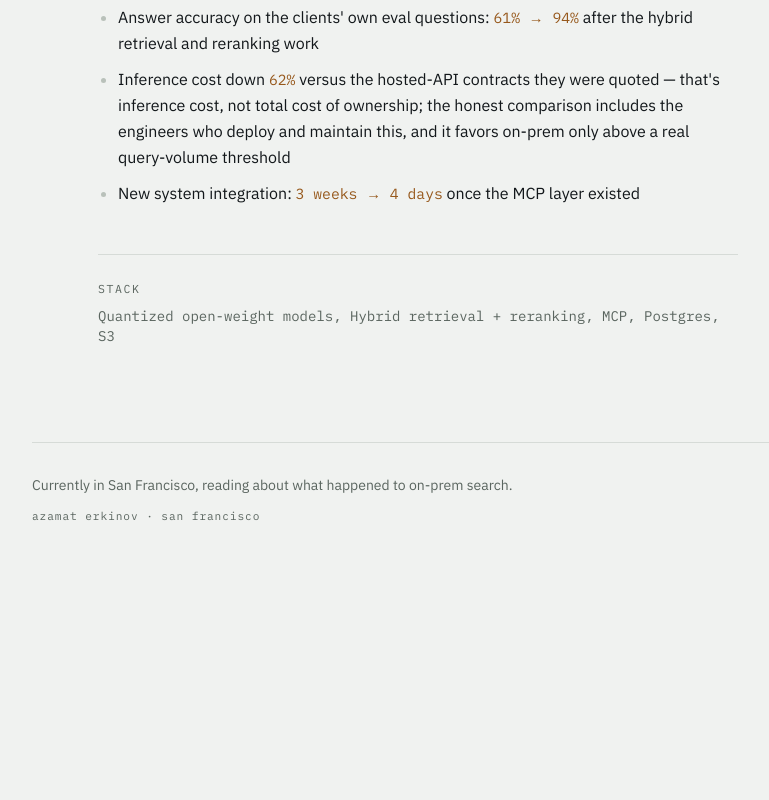
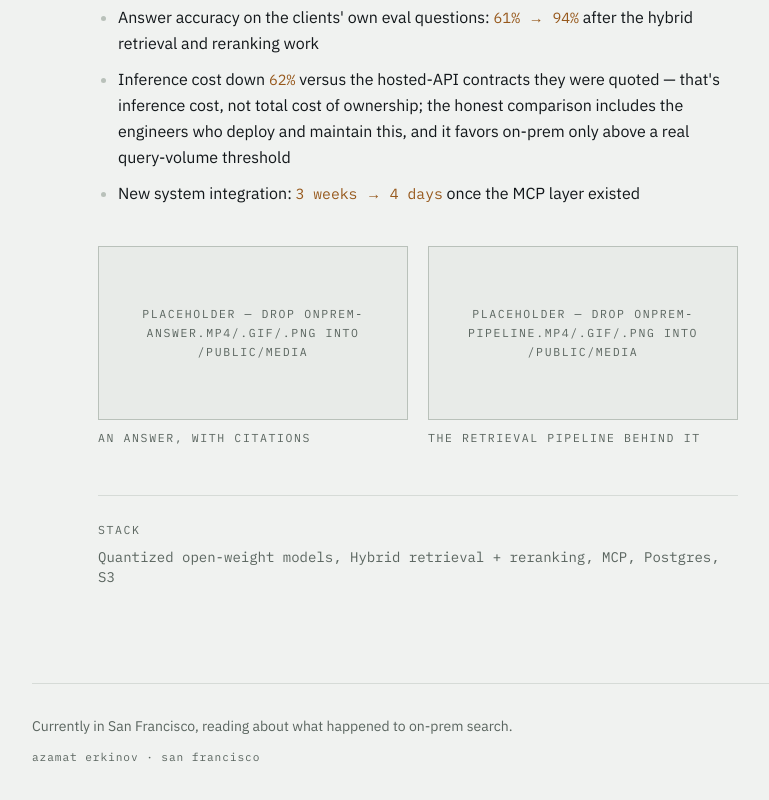
Before and after one commit to Azamatprea/azamat-app, a Next.js app: page /work/on-prem-rag in a window 1280 px wide. Shown: the part 1366-2166 px from the top of the page, without its empty margins (222-991 px from the left). Before the commit the page ends 1947 px from the top, so only its background shows below. Built offline with nearby package versions, Linux system fonts and the light colour scheme.

Commit message:
Screenshot pair frames, Safecast demo recording

```diff
--- a/app/work/[slug]/page.tsx
+++ b/app/work/[slug]/page.tsx
@@ -5,6 +5,7 @@ import { getWorkEntries, getWorkEntry } from "@/lib/content";
 import { ogImage } from "@/lib/og";
 import { systemDiagrams } from "@/components/system-diagrams";
 import { InlineRecording } from "@/components/inline-recording";
+import { ScreenshotPair } from "@/components/screenshot-pair";
 import { Mdx } from "@/components/mdx";
 import { EntryLinks } from "@/components/entry-links";
 
@@ -62,7 +63,7 @@ export default async function CaseStudy({
         <EntryLinks links={entry.links} className="mt-4 text-sm" />
       </header>
 
-      <Mdx source={entry.body} components={{ InlineRecording, ...(Diagram ? { SystemDiagram: Diagram } : {}) }} />
+      <Mdx source={entry.body} components={{ InlineRecording, ScreenshotPair, ...(Diagram ? { SystemDiagram: Diagram } : {}) }} />
 
       <footer className="mt-12 border-t border-line pt-6">
         <p className="label mb-2">Stack</p>
--- a/components/mdx.tsx
+++ b/components/mdx.tsx
@@ -61,7 +61,8 @@ export function Mdx({
   components = {},
 }: {
   source: string;
-  components?: Record<string, ComponentType>;
+  // eslint-disable-next-line @typescript-eslint/no-explicit-any
+  components?: Record<string, ComponentType<any>>;
 }) {
   return (
     <MDXRemote source={source} components={{ ...baseComponents, ...components }} />
--- /dev/null
+++ b/components/screenshot-pair.tsx
@@ -0,0 +1,81 @@
+import fs from "node:fs";
+import path from "node:path";
+import { ShotVideo } from "@/components/shot-media";
+
+/*
+  Result ↔ mechanism: two media frames side by side (stacked on mobile),
+  same aspect ratio, hairline border, a small caption under each. The
+  left shows what the user sees; the right shows the machinery behind it.
+
+  Sources are extension-less base paths (e.g. "/media/safecast-answer").
+  Drop a file with that name into /public/media in any of these formats
+  and it renders — video formats (preferred over GIF: ~10x smaller) play
+  muted and looping, pause under prefers-reduced-motion, and toggle on
+  tap. Until a file exists, the frame is a labeled placeholder.
+*/
+
+const extensions = ["mp4", "webm", "gif", "png", "jpg", "jpeg"] as const;
+
+function resolve(base: string) {
+  for (const ext of extensions) {
+    if (fs.existsSync(path.join(process.cwd(), "public", `${base}.${ext}`))) {
+      return { src: `${base}.${ext}`, video: ext === "mp4" || ext === "webm" };
+    }
+  }
+  return null;
+}
+
+function Shot({
+  base,
+  alt,
+  caption,
+}: {
+  base: string;
+  alt: string;
+  caption: string;
+}) {
+  const found = resolve(base);
+  return (
+    <figure className="min-w-0">
+      <div className="flex aspect-video items-center justify-center overflow-hidden border border-line-strong bg-panel">
+        {found ? (
+          found.video ? (
+            <ShotVideo src={found.src} label={alt} />
+          ) : (
+            // eslint-disable-next-line @next/next/no-img-element
+            <img src={found.src} alt={alt} className="h-full w-full object-cover" />
+          )
+        ) : (
+          <p className="label px-4 text-center normal-case tracking-normal">
+            Placeholder — drop {base.replace("/media/", "")}
+            .mp4/.gif/.png into /public/media
+          </p>
+        )}
+      </div>
+      <figcaption className="label mt-2 tracking-[0.08em]">{caption}</figcaption>
+    </figure>
+  );
+}
+
+export function ScreenshotPair({
+  leftSrc,
+  leftAlt,
+  leftCaption,
+  rightSrc,
+  rightAlt,
+  rightCaption,
+}: {
+  leftSrc: string;
+  leftAlt: string;
+  leftCaption: string;
+  rightSrc: string;
+  rightAlt: string;
+  rightCaption: string;
+}) {
+  return (
+    <div className="my-10 grid gap-5 sm:grid-cols-2">
+      <Shot base={leftSrc} alt={leftAlt} caption={leftCaption} />
+      <Shot base={rightSrc} alt={rightAlt} caption={rightCaption} />
+    </div>
+  );
+}
--- /dev/null
+++ b/components/shot-media.tsx
@@ -0,0 +1,39 @@
+"use client";
+
+import { useEffect, useRef } from "react";
+
+/*
+  Client half of a screenshot-pair cell when the file is a video:
+  muted, looping, gif-like — but pauses under prefers-reduced-motion
+  and toggles on tap.
+*/
+
+export function ShotVideo({ src, label }: { src: string; label: string }) {
+  const ref = useRef<HTMLVideoElement>(null);
+
+  useEffect(() => {
+    const reduced = window.matchMedia("(prefers-reduced-motion: reduce)").matches;
+    if (!reduced) ref.current?.play().catch(() => {});
+  }, []);
+
+  function toggle() {
+    const v = ref.current;
+    if (!v) return;
+    if (v.paused) v.play().catch(() => {});
+    else v.pause();
+  }
+
+  return (
+    <video
+      ref={ref}
+      src={src}
+      muted
+      loop
+      playsInline
+      preload="metadata"
+      onClick={toggle}
+      className="h-full w-full cursor-pointer object-cover"
+      aria-label={label}
+    />
+  );
+}
--- a/content/work/on-prem-rag.mdx
+++ b/content/work/on-prem-rag.mdx
@@ -34,3 +34,15 @@ The piece that changed the clients' build-vs-rent math most was neither of those
 - Answer accuracy on the clients' own eval questions: <R>61% → 94%</R> after the hybrid retrieval and reranking work
 - Inference cost down <R>62%</R> versus the hosted-API contracts they were quoted — that's inference cost, not total cost of ownership; the honest comparison includes the engineers who deploy and maintain this, and it favors on-prem only above a real query-volume threshold
 - New system integration: <R>3 weeks → 4 days</R> once the MCP layer existed
+
+{/* TODO: replace with real screenshots — left: anonymized answer with
+    citations; right: redacted view of the retrieval pipeline or eval harness. */}
+
+<ScreenshotPair
+  leftSrc="/media/onprem-answer"
+  leftAlt="An anonymized answer with source citations from the on-prem system"
+  leftCaption="An answer, with citations"
+  rightSrc="/media/onprem-pipeline"
+  rightAlt="A redacted view of the hybrid retrieval pipeline and eval harness"
+  rightCaption="The retrieval pipeline behind it"
+/>
--- a/content/work/origin.mdx
+++ b/content/work/origin.mdx
@@ -31,3 +31,15 @@ The decision that won the engineering award was inference. Running Shisa-70B, a
 
 - Full research loop — filings in, cited draft thesis out — in <R>12 s</R>, down from the hours an analyst spends; measured under hackathon demo conditions, not production load
 - Won <R>“Most Impressive Engineering Lift”</R> from the judging panel
+
+{/* TODO: replace with real screenshots — left: the agent's drafted thesis
+    output; right: the LangGraph run trace. */}
+
+<ScreenshotPair
+  leftSrc="/media/origin-output"
+  leftAlt="A drafted research thesis produced by the agent pipeline"
+  leftCaption="The drafted thesis"
+  rightSrc="/media/origin-trace"
+  rightAlt="The LangGraph run trace showing agents executing in sequence"
+  rightCaption="The run trace behind it"
+/>
--- a/content/work/safecast-assistant.mdx
+++ b/content/work/safecast-assistant.mdx
@@ -37,3 +37,15 @@ Two decisions did most of the work. First, streaming across all three services w
 - <R>p95 under 2 s</R> per tool call at <R>10K+</R> monthly queries
 - Speculative responses down <R>78%</R> on the 500-query eval set — measured against our own eval, not an independent benchmark
 - Dual deployment: standalone and embedded in the production map
+
+{/* TODO: replace with real screenshots — left: assistant answering a query
+    in the map UI; right: the underlying tool call / retrieval trace. */}
+
+<ScreenshotPair
+  leftSrc="/media/safecast-answer"
+  leftAlt="The Safecast assistant answering a radiation query inside the map interface"
+  leftCaption="The answer, inside the map"
+  rightSrc="/media/safecast-trace"
+  rightAlt="The MCP tool calls and retrieval trace behind the answer"
+  rightCaption="The tool calls behind it"
+/>
```
Also changed, not shown: public/media/safecast-poster.jpg (added), 1 other file (tests, documents, lock files or other folders).
